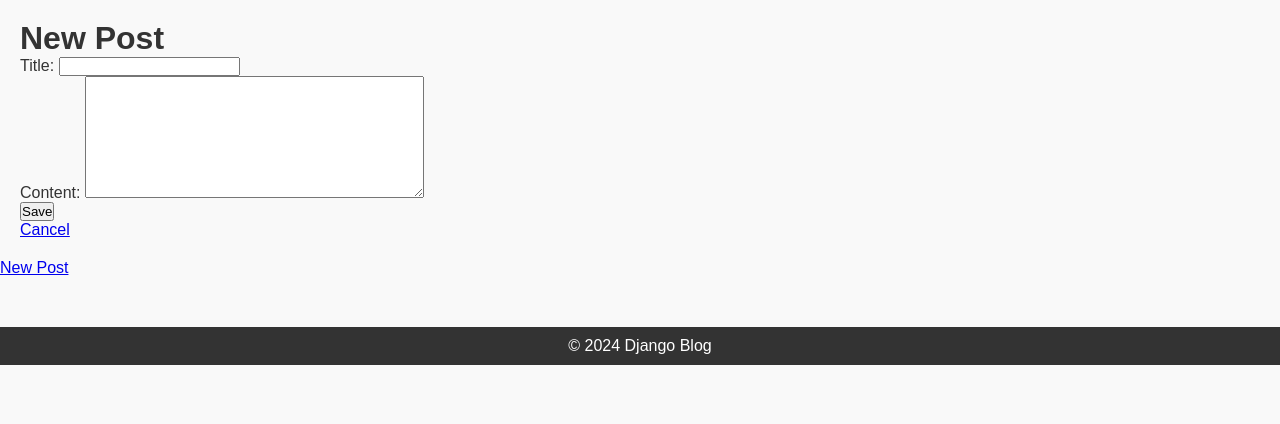
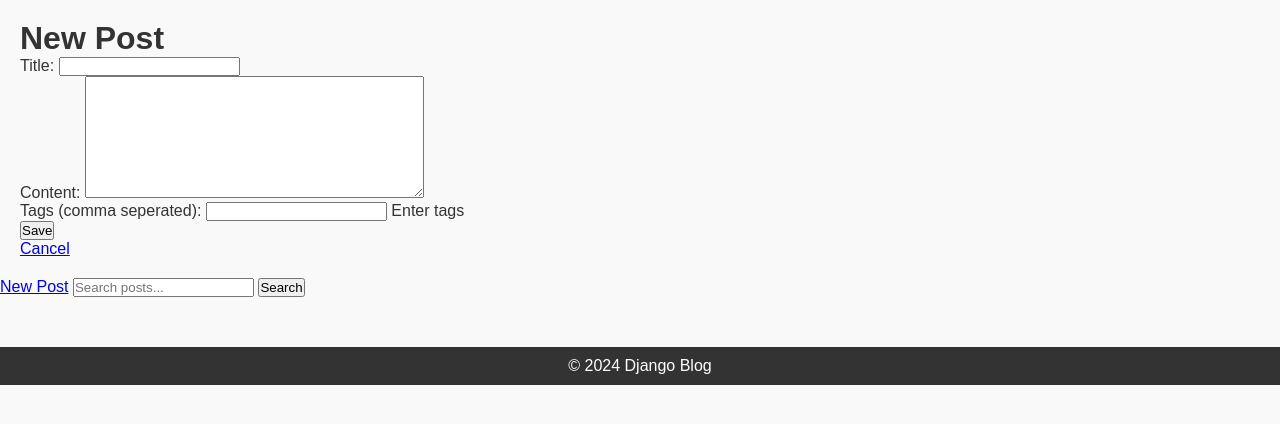
Before and after one commit to priscilla-abena-aboagye/Alx_DjangoLearnLab, a Django app: page /post/new/ in a window 1280 px wide. Shown: the part 41-465 px from the top of the page. Run offline with Django 5.2, Linux system fonts and the light colour scheme; the visitor is signed in with stand-in values (Sample User, id 1).

Commit message:
Implementing Advanced Features: Tagging and Search Functionality

```diff
--- a/django_blog/blog/forms.py
+++ b/django_blog/blog/forms.py
@@ -17,6 +17,8 @@ class ProfileForm(forms.ModelForm):
         fields = ("bio", "profile_photo")
 
 class PostForm(forms.ModelForm):
+    tags_input = forms.CharField(required=False, label="Tags (comma seperated)", help_text="Enter tags")
+
     class Meta:
         model = Post
         fields = ["title", "content"]
@@ -25,6 +27,20 @@ class PostForm(forms.ModelForm):
             "content": forms.Textarea(attrs={"class": "form-control", "rows": 8}),
         }
 
+        def __init__(self, *args, **kwargs):
+
+            super().__init__(*args, **kwargs)
+            if self.instance and self.instance.pk:
+                self.fields["tags_input"].initial = ", ".join(
+                    [t.name for t in self.instance.tags.all()]
+            )
+
+    def save(self, commit=True):
+
+        post = super().save(commit=commit)
+
+        return post
+
 class CommentForm(forms.ModelForm):
     class Meta:
         model = Comment
--- a/django_blog/blog/models.py
+++ b/django_blog/blog/models.py
@@ -2,12 +2,22 @@ from django.db import models
 from django.contrib.auth.models import User
 from django.urls import reverse
 from django.conf import settings
+
+class Tag(models.Model):
+    name = models.CharField(max_length=50, unique=True)
+
+    class Meta:
+        ordering = ['-name']
+
+    def __str__(self):
+        return self.name
 
 class Post(models.Model):
     title = models.CharField(max_length=100)
     content = models.TextField()
     published_date = models.DateTimeField(auto_now_add=True)
     author = models.ForeignKey(User, on_delete=models.CASCADE, related_name="posts")
+    tags = models.ManyToManyField(Tag, blank=True, related_name='posts')
 
     class Meta:
         ordering = ["-published_date"]
--- a/django_blog/blog/templates/blog/base.html
+++ b/django_blog/blog/templates/blog/base.html
@@ -2,10 +2,10 @@
 <!DOCTYPE html>
 <html lang="en">
   <head>
-    <meta charset="UTF-8">
-    <meta name="viewport" content="width=device-width, initial-scale=1.0">
+    <meta charset="UTF-8" />
+    <meta name="viewport" content="width=device-width, initial-scale=1.0" />
     <title>{% block title %}Django Blog{% endblock %}</title>
-    <link rel="stylesheet" href="{% static 'css/styles.css' %}">
+    <link rel="stylesheet" href="{% static 'css/styles.css' %}" />
   </head>
   <body>
     <header>
@@ -29,7 +29,15 @@
     <a href="{% url 'post-create' %}">New Post</a>
     {% endif %}
 
-
+    <form method="get" action="{% url 'search' %}" style="display: inline">
+      <input
+        type="text"
+        name="q"
+        placeholder="Search posts..."
+        value="{{ request.GET.q|default:'' }}"
+      />
+      <button type="submit">Search</button>
+    </form>
 
     <footer>
       <p>&copy; 2024 Django Blog</p>
--- a/django_blog/blog/urls.py
+++ b/django_blog/blog/urls.py
@@ -18,6 +18,7 @@ urlpatterns = [
     path("comment/<int:pk>/update/", CommentUpdateView.as_view(), name="comment-update"),
     path("comment/<int:pk>/delete/", CommentDeleteView.as_view(), name="comment-delete"),
 
-
+    path("tags/<str:tag_name>/", views.posts_by_tag, name="posts-by-tag"),
+    path("search/", views.search, name="search"),
 
 ]
--- a/django_blog/blog/views.py
+++ b/django_blog/blog/views.py
@@ -6,8 +6,9 @@ from django.contrib.auth.views import LoginView
 from django.views.generic import ListView, DetailView, CreateView, UpdateView, DeleteView
 from django.contrib.auth.mixins import LoginRequiredMixin, UserPassesTestMixin
 from django.urls import reverse_lazy, reverse
-from .models import Post, Comment
+from .models import Post, Comment, Tag
 from .forms import CustomUserCreationForm, ProfileForm, PostForm, CommentForm
+from django.db.models import Q
 
 
 def home(request):
@@ -70,7 +71,18 @@ class PostCreateView(LoginRequiredMixin, CreateView):
 
     def form_valid(self, form):
         form.instance.author = self.request.user
-        return super().form_valid(form)
+        response = super().form_valid(form)
+        tags_input = form.cleaned_data.get("tags_input", "")
+        self._assign_tags(self.object, tags_input)
+        return response
+
+    def _assign_tags(self, post, tags_input):
+        names = [n.strip() for n in tags_input.split(",") if n.strip()]
+        tags = []
+        for name in names:
+            tag, created = Tag.objects.get_or_create(name__iexact=name, defaults={"name": name})
+            tags.append(tag)
+        post.tags.set(tags)
 
 
 class PostUpdateView(LoginRequiredMixin, UserPassesTestMixin, UpdateView):
@@ -82,6 +94,20 @@ class PostUpdateView(LoginRequiredMixin, UserPassesTestMixin, UpdateView):
         post = self.get_object()
         return post.author == self.request.user
 
+    def form_valid(self, form):
+        response = super().form_valid(form)
+        tags_input = form.cleaned_data.get("tags_input", "")
+        self._assign_tags(self.object, tags_input)
+        return response
+
+    def _assign_tags(self, post, tags_input):
+        names = [n.strip() for n in tags_input.split(",") if n.strip()]
+        tags = []
+        for name in names:
+            tag, created = Tag.objects.get_or_create(name=name)
+            tags.append(tag)
+        post.tags.set(tags)
+
 
 class PostDeleteView(LoginRequiredMixin, UserPassesTestMixin, DeleteView):
     model = Post
@@ -91,6 +117,23 @@ class PostDeleteView(LoginRequiredMixin, UserPassesTestMixin, DeleteView):
     def test_func(self):
         post = self.get_object()
         return post.author == self.request.user
+
+def posts_by_tag(request, tag_name):
+    tag = get_object_or_404(Tag, name=tag_name)
+    posts = tag.posts.all()
+    return render(request, "blog/posts_by_tag.html", {"tag": tag, "posts": posts})
+
+# search view
+def search(request):
+    q = request.GET.get("q", "").strip()
+    results = Post.objects.none()
+    if q:
+        results = Post.objects.filter(
+            Q(title__icontains=q) |
+            Q(content__icontains=q) |
+            Q(tags__name__icontains=q)
+        ).distinct()
+    return render(request, "blog/search_results.html", {"query": q, "results": results})
 
 
 # ----------------- COMMENTS -----------------
```
Also changed, not shown: django_blog/blog/templates/blog/post_detail.html (+20 -8 lines), django_blog/blog/templates/blog/posts_by_tag.html (added, +12 -0 lines), django_blog/blog/templates/blog/search_results.html (added, +16 -0 lines), django_blog/blog/tests.py (+19 -1 lines), django_blog/blog/migrations/0005_tag_post_tags.py (added). Lines whose indentation alone changed are shown as unchanged.
